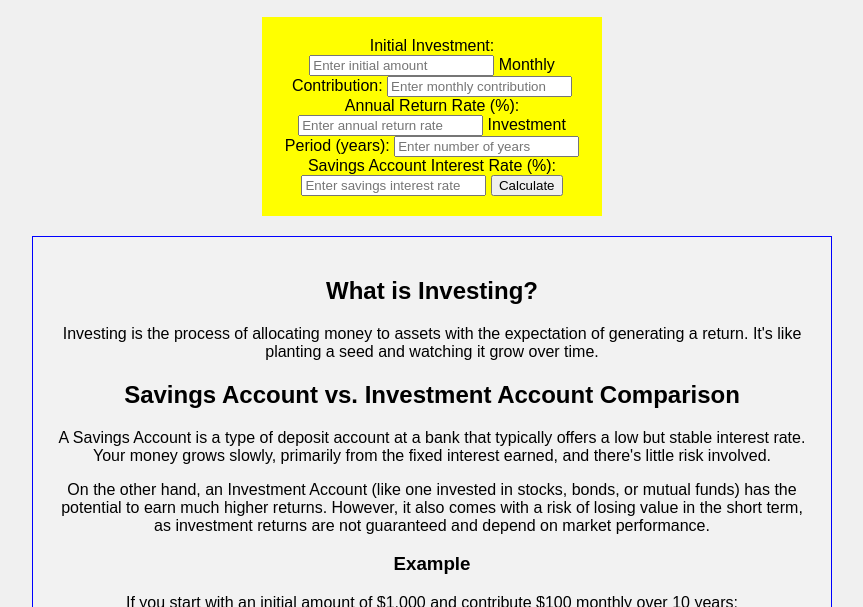
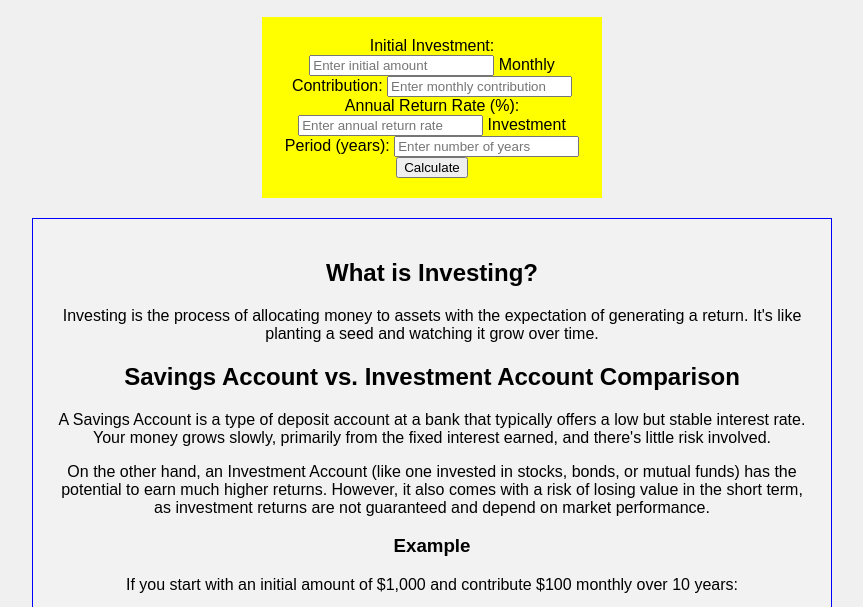
Before and after one commit to Ventengo1/High-Seas---Investing-Calculator-Website, a plain HTML site: page index.html in a window 1280 px wide. Shown: the part 121-728 px from the top of the page, without its empty margins (208-1071 px from the left). Drawn offline with Linux system fonts and the light colour scheme.

Commit message:
Update index.html

```diff
--- a/index.html
+++ b/index.html
@@ -22,9 +22,6 @@
 
       <label for="investmentPeriod">Investment Period (years):</label>
       <input type="number" id="investmentPeriod" placeholder="Enter number of years">
-
-      <label for="savingsInterestRate">Savings Account Interest Rate (%):</label>
-      <input type="number" id="savingsInterestRate" placeholder="Enter savings interest rate">
 
       <button onclick="calculateReturn()">Calculate</button>
     </div>
```
